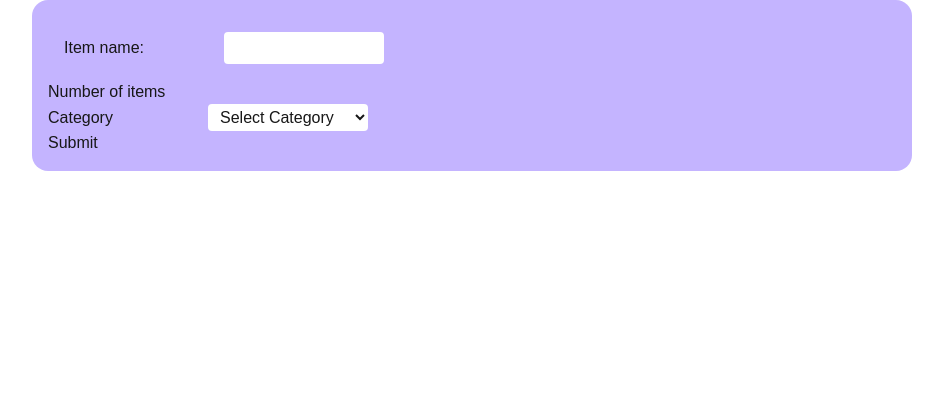
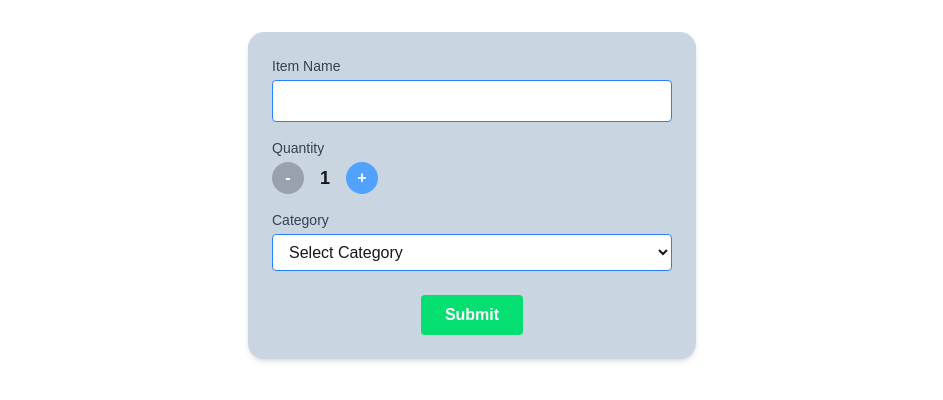
Before and after one commit to sLine03/cprg306-assignments, a Next.js app: page /week-5 in a window 1280 px wide. Shown: the top 400 px of the page, without its empty margins (168-1111 px from the left). Built offline with nearby package versions, Linux system fonts and the light colour scheme.

Commit message:
update week-5 assignment and styling

```diff
--- a/app/week-5/new-item.js
+++ b/app/week-5/new-item.js
@@ -1,50 +1,84 @@
 "use client";
 import { useState } from "react";
 
-
-
-
-export default function NewItem_w5(){
-
+export default function NewItemForm() {
   const [name, setName] = useState("");
-    const [counter, setCounter] = useState("");
+  const [quantity, setQuantity] = useState(1);
   const [category, setCategory] = useState("");
 
+  const increment = () => {
+    if (quantity < 20) setQuantity(quantity + 1);
+  };
 
+  const decrement = () => {
+    if (quantity > 1) setQuantity(quantity - 1);
+  };
 
-    const handleName = (event) => setName(event.target.value);
-    const handleCategory = (event) => setCategory(event.target.value);
   const handleSubmit = (event) => {
     event.preventDefault();
 
-        let itemObj = {
-            name: name,
-            quantity: quantity,
-            category: category
-        }
+    alert(`Item: ${name} | Quantity: ${quantity} | Category: ${category}\nAdded to cart.`);
+  };
 
-        alert(`Item: ${itemObj.name} Quantity: ${itemObj.quantity} Category: ${itemObj.category}. Added to Cart`);
-
-    }
-
-    let inputStyles="bg-white inline-block w-40 border-blue-500 rounded px-2 py-1 focus:bg-pink-100";
-    let labelStyles = "inline-block w-40";
-    let divStyles="m-4";
-
- return(
-    <form className="bg-violet-300 rounded-2xl justify-center p-4 mb-auto ml-50 mr-50" onSubmit={handleSubmit}>
-        <div className={divStyles}>
-            <label className={labelStyles}>Item name:</label>
-            <input className={inputStyles} type="text" onChange={handleName} value={name}/>
+  return (
+    <form
+      onSubmit={handleSubmit}
+      className="bg-slate-300 rounded-2xl p-6 max-w-md mx-auto mt-8 shadow-md"
+    >
+      {/* Item Name */}
+      <div className="mb-4">
+        <label htmlFor="name" className="block text-sm font-medium text-gray-700 mb-1">
+          Item Name
+        </label>
+        <input
+          id="name"
+          type="text"
+          value={name}
+          onChange={(e) => setName(e.target.value)}
+          className="w-full px-3 py-2 border bg-white border-blue-500 rounded focus:outline-none focus:ring focus:ring-pink-200"
+          required
+        />
       </div>
 
-        <div>
-            <label className={labelStyles}>Number of items</label>
+      {/* Quantity */}
+      <div className="mb-4">
+        <label className="block text-sm font-medium text-gray-700 mb-1">Quantity</label>
+        <div className="flex items-center space-x-4">
+          <button
+            type="button"
+            onClick={decrement}
+            disabled={quantity <= 1}
+            className={`w-8 h-8 rounded-full text-white font-bold ${
+              quantity <= 1
+                ? "bg-gray-400 cursor-not-allowed"
+                : "bg-red-400 hover:bg-red-500 active:bg-yellow-200"
+            }`}
+          >
+            -
+          </button>
+          <span className="text-lg font-semibold">{quantity}</span>
+          <button
+            type="button"
+            onClick={increment}
+            disabled={quantity >= 20}
+            className={`w-8 h-8 rounded-full text-white font-bold ${
+              quantity >= 20
+                ? "bg-gray-400 cursor-not-allowed"
+                : "bg-blue-400 hover:bg-blue-500 active:bg-yellow-200"
+            }`}
+          >
+            +
+          </button>
+        </div>
       </div>
 
-        <div>
-            <label className={labelStyles}>Category</label>
-            <select className={inputStyles} value={category} onChange={handleCategory}>
+      {/* Category */}
+      <div className="mb-6">
+        <label htmlFor="category" className="block text-sm font-medium text-gray-700 mb-1">
+          Category
+        </label>
+        <select id="category" value={category} onChange={(e) => setCategory(e.target.value)}
+          className="w-full px-3 py-2 border border-blue-500 rounded focus:outline-none focus:ring bg-white focus:ring-pink-200">
           <option value="">Select Category</option>
           <option value="produce">Produce</option>
           <option value="dairy">Dairy</option>
@@ -56,12 +90,18 @@ export default function NewItem_w5(){
           <option value="beverages">Beverages</option>
           <option value="snacks">Snacks</option>
           <option value="houseHold">Household</option>
-                <option value="cother">Other..</option>
+          <option value="other">Other</option>
         </select>
       </div>
 
-        <div>
-            <button type="submit">Submit</button>
+      {/* Submit */}
+      <div className="text-center">
+        <button
+          type="submit"
+          className="bg-green-400 hover:bg-green-500 text-white font-semibold py-2 px-6 rounded transition"
+        >
+          Submit
+        </button>
       </div>
     </form>
   );
```
Lines whose indentation alone changed are shown as unchanged.
